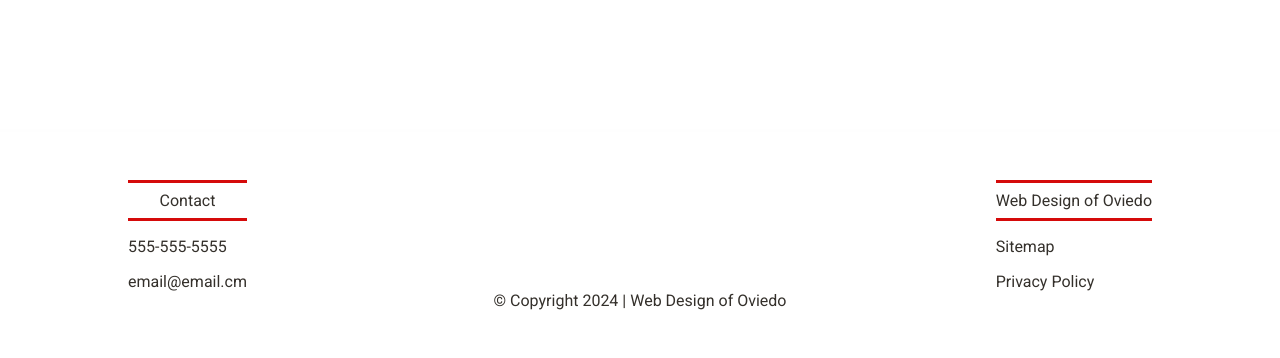
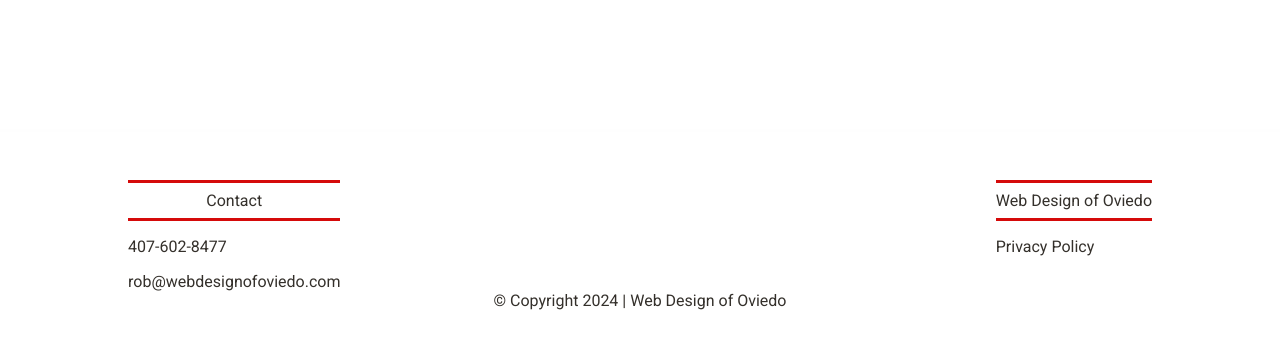
Before and after one commit to rmwhaling/webdesignofoviedo.github.io, a plain HTML site: page portfolio.html in a window 1280 px wide. Shown: the part 442-800 px from the top of the page. Drawn offline with Linux system fonts and the light colour scheme; a web font is replaced by a local one.

Commit message:
Add files via upload

```diff
--- a/portfolio.html
+++ b/portfolio.html
@@ -46,13 +46,13 @@
         <div class="footer-container">
             <div class="footer-left">
                 <p class="footer-logo">Contact</p>
-                <p>555-555-5555</p>
-                <p>email@email.cm</p>
+                <p>407-602-8477</p>
+                <p>rob@webdesignofoviedo.com</p>
             </div>
             <div class="footer-right">
                 <p class="footer-logo">Web Design of Oviedo</p>
-                <p>Sitemap</p>
-                <p>Privacy Policy</p>
+                <!-- <p>Sitemap</p> -->
+                <p><a href="privacypolicy.html" class="privacy-policy">Privacy Policy</a></p>
             </div>
         </div>
         <p class="copyright">&copy; Copyright 2024 | Web Design of Oviedo</p>
--- a/styles.css/main.css
+++ b/styles.css/main.css
@@ -224,7 +224,7 @@ body  {
     color: var(--TEXTCOLORPEWTER);
     /* height: 80vh; */
     /* min-height: 100vh; */
-    padding: 5rem 5rem 5rem 5rem;
+    padding: 3rem 5rem 5rem 5rem;
     justify-content: center;
     gap: 5rem;
 }
```
Also changed, not shown: about.html (+1 -1 lines), contact.html (+1 -1 lines), index.html (+1 -1 lines), pricing.html (+3 -3 lines), privacypolicy.html (+1 -1 lines).
